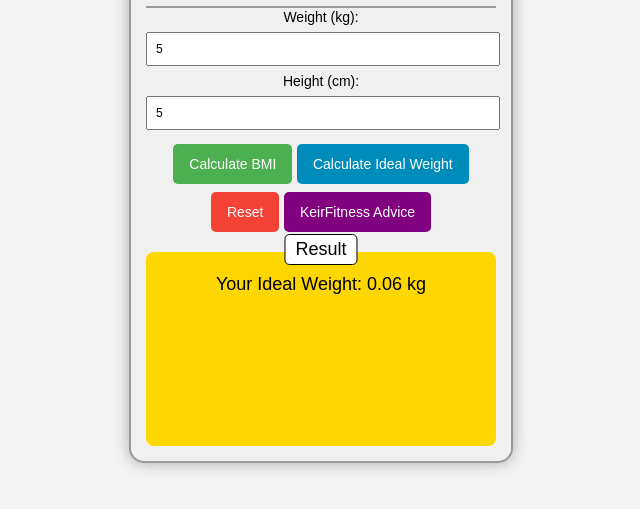
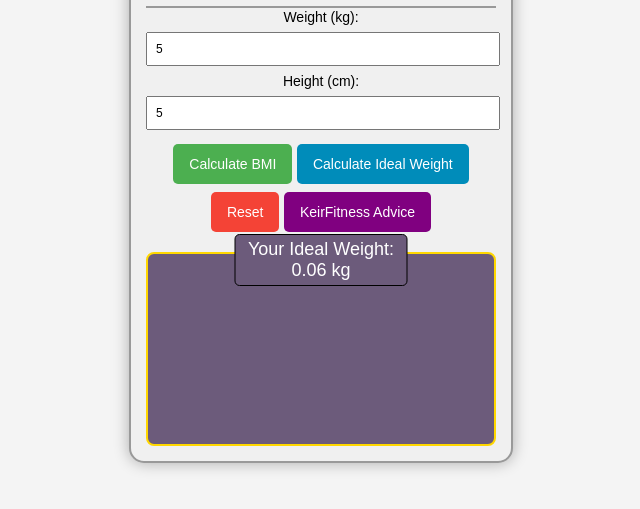
Before and after one commit to Keirthegreat/Keirsteph-BMI--Calculator, a plain HTML site: page index.html in a window 1280 px wide. Both pictures are taken after typing "5", "5" into the empty fields and a click on the button "Calculate Ideal Weight". Shown: the part 171-680 px from the top of the page, without its empty margins (319-959 px from the left). Drawn offline with Linux system fonts and the light colour scheme.

Commit message:
Update index.html

```diff
--- a/index.html
+++ b/index.html
@@ -84,10 +84,11 @@
             padding: 20px;
             border: 2px solid #FFD700;
             border-radius: 8px;
-            background-color: #FFD700;
+            background-color: #6C5B7B; /* New background color */
             min-height: 150px;
             text-align: center;
             position: relative;
+            color: #FFFFFF; /* New text color */
         }
 
         .result-box {
@@ -95,7 +96,7 @@
             top: -20px; /* Adjusted to move the result box slightly higher */
             left: 50%;
             transform: translateX(-50%);
-            background-color: white;
+            background-color: #6C5B7B; /* Match the display box background color */
             padding: 4px 10px;
             border: 1px solid black;
             border-radius: 5px;
@@ -141,6 +142,7 @@
             <div id="result-display">
                 <div class="result-box">Result</div>
                 <div id="bmi-result"></div>
+                <div id="ideal-weight-result" class="result-box" style="display: none;"></div> <!-- Ideal Weight Result Box -->
             </div>
         </div>
     </div>
@@ -185,8 +187,12 @@
 
         function resetDisplayArea() {
             var bmiResultDisplay = document.getElementById("bmi-result");
-            // Clear content
+            var idealWeightResultDisplay = document.getElementById("ideal-weight-result");
+
+            // Clear content and hide ideal weight result box
             bmiResultDisplay.innerHTML = "";
+            idealWeightResultDisplay.innerHTML = "";
+            idealWeightResultDisplay.style.display = "none";
         }
 
         function displayBMIResult() {
@@ -198,6 +204,10 @@
             resetDisplayArea(); // Clear previous content
             calculateIdealWeightButton(); // Calculate ideal weight and display result
             var bmiResultDisplay = document.getElementById("bmi-result");
+            var idealWeightResultDisplay = document.getElementById("ideal-weight-result");
+
+            // Show ideal weight result box
+            idealWeightResultDisplay.style.display = "block";
             bmiResultDisplay.style.fontSize = "18px"; // Adjusted font size for better readability
         }
 
@@ -227,15 +237,15 @@
 
         function calculateIdealWeightButton() {
             var heightInput = document.getElementById("height");
-            var bmiResultDisplay = document.getElementById("bmi-result");
+            var idealWeightResultDisplay = document.getElementById("ideal-weight-result");
 
             if (heightInput.validity.valid) {
                 var height = parseFloat(heightInput.value);
                 var idealWeight = calculateIdealWeight(height);
 
-                bmiResultDisplay.innerHTML = "Your Ideal Weight: " + idealWeight + " kg";
+                idealWeightResultDisplay.innerHTML = "Your Ideal Weight: " + idealWeight + " kg";
             } else {
-                bmiResultDisplay.innerHTML = "Please enter valid height.";
+                idealWeightResultDisplay.innerHTML = "Please enter valid height.";
             }
         }
 
```
